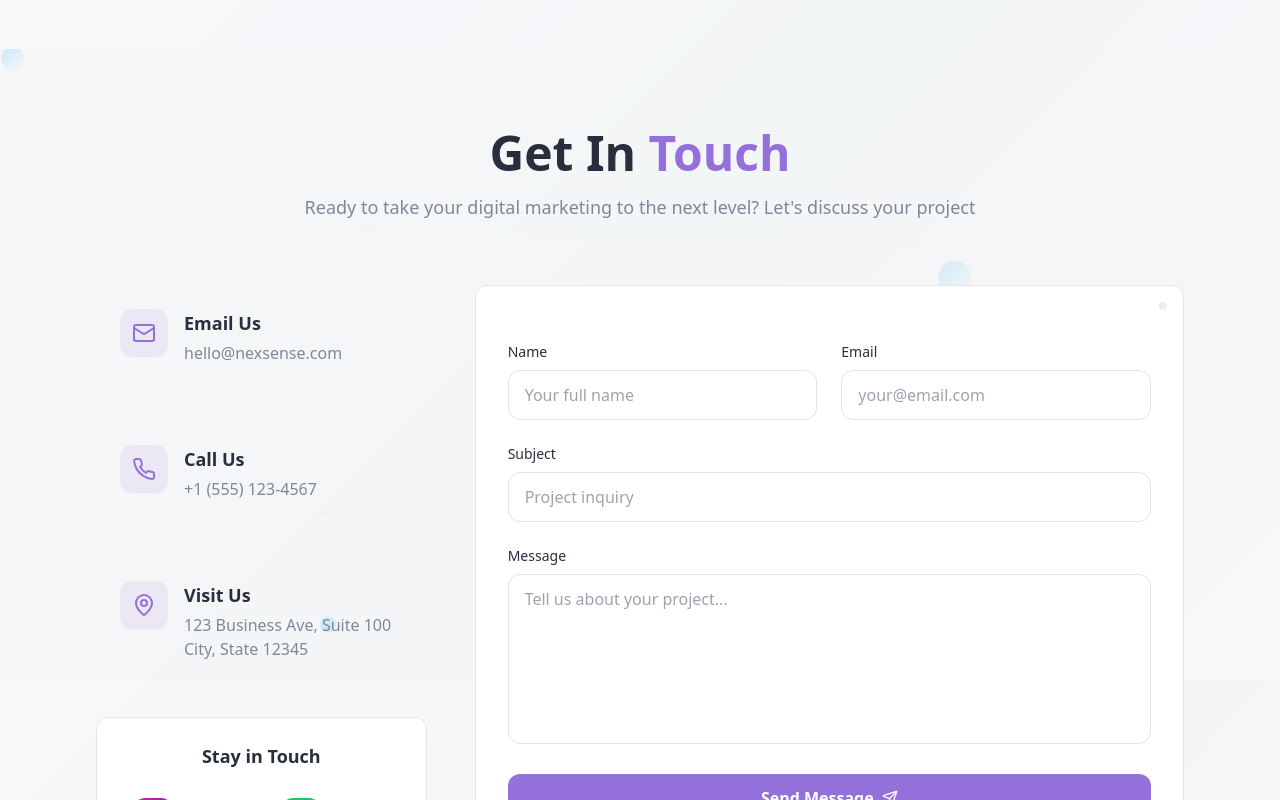
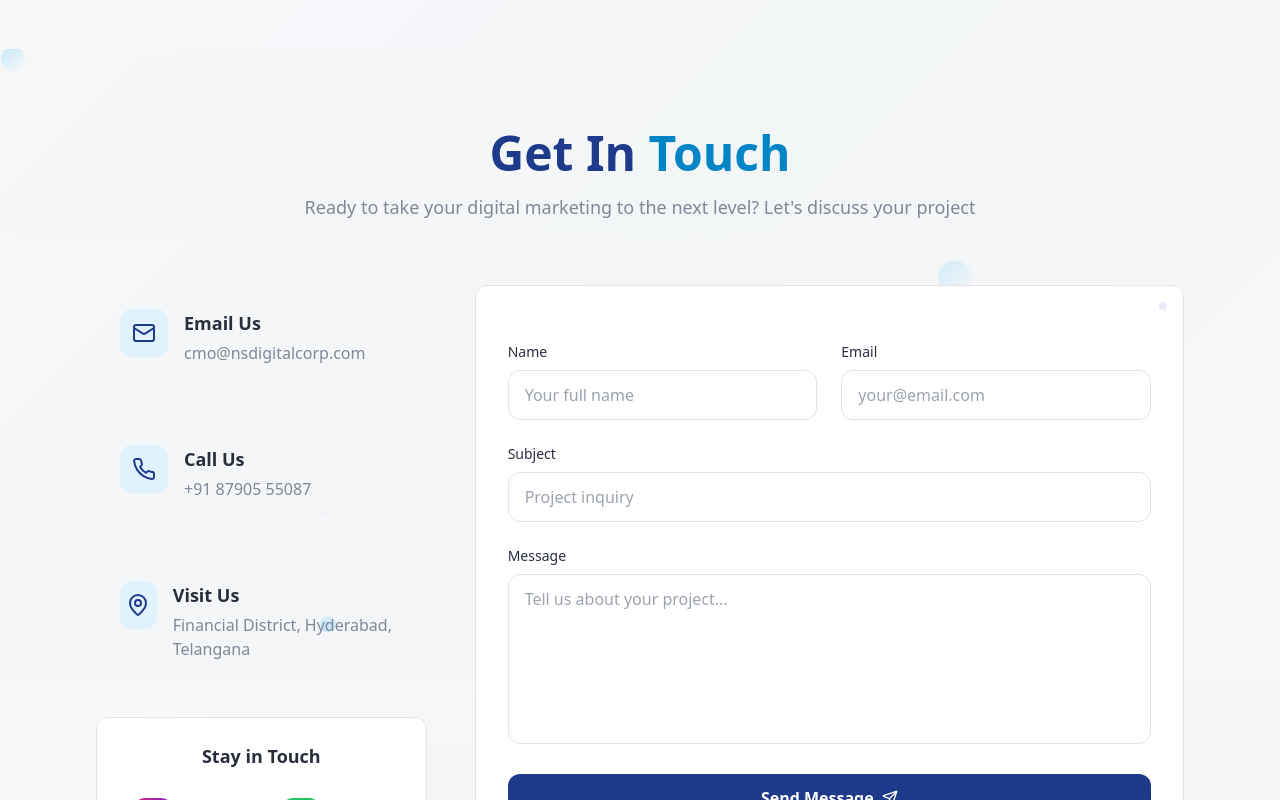
Before and after one commit to ramagiriranjith/nexsense, a React (Vite) app: page / in a window 1280 px wide. Shown: the part 3320-4120 px from the top of the page. Built offline with nearby package versions, Linux system fonts and the light colour scheme.

Commit message:
Update Contact.tsx

```diff
--- a/src/components/Contact.tsx
+++ b/src/components/Contact.tsx
@@ -50,7 +50,8 @@ export const Contact = () => {
       <div className="container mx-auto max-w-6xl relative z-10">
         <div className="text-center mb-16">
           <h2 className="text-3xl sm:text-4xl lg:text-5xl font-bold text-foreground mb-4">
-            Get In <span className="text-primary">Touch</span>
+            <span className="text-blue-900">Get In</span>
+              <span className="text-sky-600"> Touch</span>
           </h2>
           <p className="text-lg text-muted-foreground max-w-2xl mx-auto">
             Ready to take your digital marketing to the next level? Let's discuss your project
@@ -62,34 +63,34 @@ export const Contact = () => {
           <div className="space-y-8">
             {/* Email */}
             <div className="group flex items-start gap-4 p-6 rounded-xl hover:bg-card/50 transition-all duration-300 hover:scale-105">
-              <div className="w-12 h-12 bg-primary/10 rounded-lg flex items-center justify-center group-hover:rotate-12 transition-transform duration-300">
-                <Mail className="w-6 h-6 text-primary" />
+              <div className="w-12 h-12 bg-sky-100 rounded-lg flex items-center justify-center group-hover:rotate-12 transition-transform duration-300">
+                <Mail className="w-6 h-6 text-blue-900" />
               </div>
               <div>
                 <h3 className="text-lg font-semibold text-foreground mb-1">Email Us</h3>
-                <p className="text-muted-foreground">hello@nexsense.com</p>
+                <p className="text-muted-foreground">cmo@nsdigitalcorp.com</p>
               </div>
             </div>
 
             {/* Phone */}
             <div className="group flex items-start gap-4 p-6 rounded-xl hover:bg-card/50 transition-all duration-300 hover:scale-105">
-              <div className="w-12 h-12 bg-primary/10 rounded-lg flex items-center justify-center group-hover:rotate-12 transition-transform duration-300">
-                <Phone className="w-6 h-6 text-primary" />
+              <div className="w-12 h-12 bg-sky-100 rounded-lg flex items-center justify-center group-hover:rotate-12 transition-transform duration-300">
+                <Phone className="w-6 h-6 text-blue-900" />
               </div>
               <div>
                 <h3 className="text-lg font-semibold text-foreground mb-1">Call Us</h3>
-                <p className="text-muted-foreground">+1 (555) 123-4567</p>
+                <p className="text-muted-foreground">+91 87905 55087</p>
               </div>
             </div>
 
             {/* Location */}
             <div className="group flex items-start gap-4 p-6 rounded-xl hover:bg-card/50 transition-all duration-300 hover:scale-105">
-              <div className="w-12 h-12 bg-primary/10 rounded-lg flex items-center justify-center group-hover:rotate-12 transition-transform duration-300">
-                <MapPin className="w-6 h-6 text-primary" />
+              <div className="w-12 h-12 bg-sky-100 rounded-lg flex items-center justify-center group-hover:rotate-12 transition-transform duration-300">
+                <MapPin className="w-6 h-6 text-blue-900" />
               </div>
               <div>
                 <h3 className="text-lg font-semibold text-foreground mb-1">Visit Us</h3>
-                <p className="text-muted-foreground">123 Business Ave, Suite 100<br />City, State 12345</p>
+                <p className="text-muted-foreground">Financial District, Hyderabad, Telangana</p>
               </div>
             </div>
 
@@ -99,22 +100,22 @@ export const Contact = () => {
                 <h3 className="text-lg font-semibold text-foreground mb-4 text-center">Stay in Touch</h3>
                 <div className="grid grid-cols-2 gap-4">
                   {/* Instagram */}
-                  <a href="#" className="group flex items-center gap-3 p-3 rounded-lg hover:bg-accent/20 transition-all duration-300">
+                  <a href="https://www.instagram.com/nsdm.2025?igsh=M2xydHBjNXYyZWRt" className="group flex items-center gap-3 p-3 rounded-lg hover:bg-sky-50 transition-all duration-300">
                     <div className="w-10 h-10 bg-gradient-to-r from-pink-600 to-purple-700 rounded-lg flex items-center justify-center animate-rotate-social" style={{ animationDelay: '0.5s' }}>
                       <Instagram className="w-10 h-5 text-white" />
                     </div>
-                    <span className="text-sm font-medium text-foreground group-hover:text-primary transition-colors flex-1">Instagram</span>
+                    <span className="text-sm font-medium text-foreground group-hover:text-sky-900 transition-colors flex-1">Instagram</span>
                   </a>
                   <a
-                    href="https://wa.me/1234567890"
+                    href="https://wa.me/918790555087"
                     target="_blank"
                     rel="noopener noreferrer"
-                    className="group flex items-center gap-3 p-3 rounded-lg hover:bg-accent/20 transition-all duration-300"
+                    className="group flex items-center gap-3 p-3 rounded-lg hover:bg-sky-50 transition-all duration-300"
                   >
                     <div className="w-10 h-10 bg-green-500 rounded-lg flex items-center justify-center animate-rotate-social" style={{ animationDelay: '3s' }}>
                       <MessageCircle className="w-10 h-5 text-white" />
                     </div>
-                    <span className="text-sm font-medium text-foreground group-hover:text-primary transition-colors flex-1">WhatsApp</span>
+                    <span className="text-sm font-medium text-foreground group-hover:text-sky-900 transition-colors flex-1">WhatsApp</span>
                   </a>
 
 
@@ -166,7 +167,7 @@ export const Contact = () => {
                     type="text"
                     name="name"
                     required
-                    className="w-full px-4 py-3 rounded-lg border border-border bg-background text-foreground focus:outline-none focus:ring-2 focus:ring-primary transition-all duration-200"
+                    className="w-full px-4 py-3 rounded-lg border border-border bg-background text-foreground focus:outline-none focus:ring-2 focus:ring-blue-900 transition-all duration-200"
                     placeholder="Your full name"
                   />
                 </div>
@@ -176,7 +177,7 @@ export const Contact = () => {
                     type="email"
                     name="email"
                     required
-                    className="w-full px-4 py-3 rounded-lg border border-border bg-background text-foreground focus:outline-none focus:ring-2 focus:ring-primary transition-all duration-200"
+                    className="w-full px-4 py-3 rounded-lg border border-border bg-background text-foreground focus:outline-none focus:ring-2 focus:ring-blue-900 transition-all duration-200"
                     placeholder="your@email.com"
                   />
                 </div>
@@ -187,7 +188,7 @@ export const Contact = () => {
                   type="text"
                   name="subject"
                   required
-                  className="w-full px-4 py-3 rounded-lg border border-border bg-background text-foreground focus:outline-none focus:ring-2 focus:ring-primary transition-all duration-200"
+                  className="w-full px-4 py-3 rounded-lg border border-border bg-background text-foreground focus:outline-none focus:ring-2 focus:ring-blue-900 transition-all duration-200"
                   placeholder="Project inquiry"
                 />
               </div>
@@ -197,13 +198,13 @@ export const Contact = () => {
                   name="message"
                   rows={6}
                   required
-                  className="w-full px-4 py-3 rounded-lg border border-border bg-background text-foreground focus:outline-none focus:ring-2 focus:ring-primary transition-all duration-200 resize-none"
+                  className="w-full px-4 py-3 rounded-lg border border-border bg-background text-foreground focus:outline-none focus:ring-2 focus:ring-blue-900 transition-all duration-200 resize-none"
                   placeholder="Tell us about your project..."
                 />
               </div>
               <button
                 type="submit"
-                className="group w-full bg-primary text-primary-foreground py-3 rounded-lg font-semibold hover:bg-primary/90 transition-all duration-200 hover:scale-105 flex items-center justify-center gap-2"
+                className="group w-full bg-blue-900 text-primary-foreground py-3 rounded-lg font-semibold hover:bg-blue-800 transition-all duration-200 hover:scale-105 flex items-center justify-center gap-2"
               >
                 Send Message
                 <Send className="w-4 h-4 group-hover:translate-x-1 transition-transform duration-200" />
```
